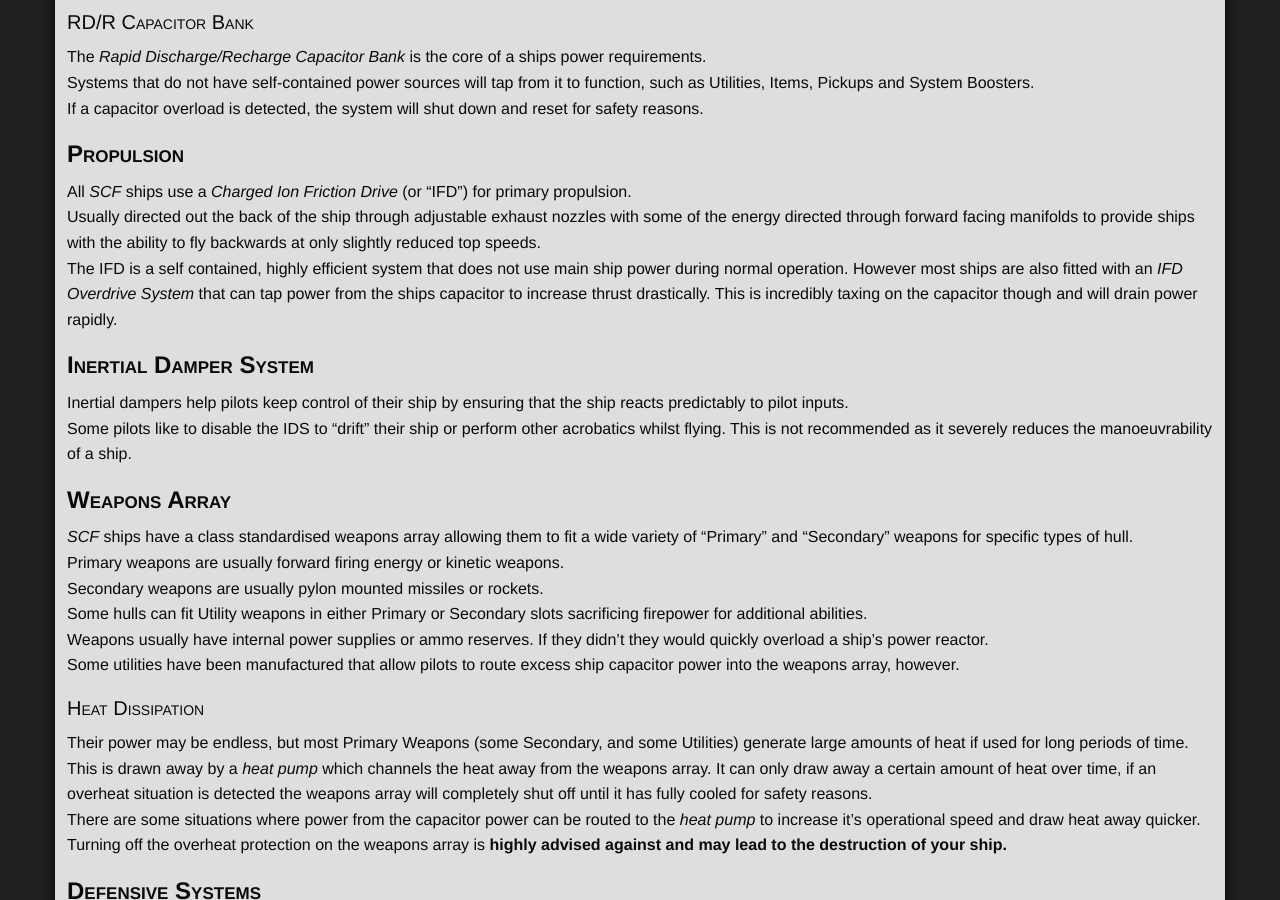
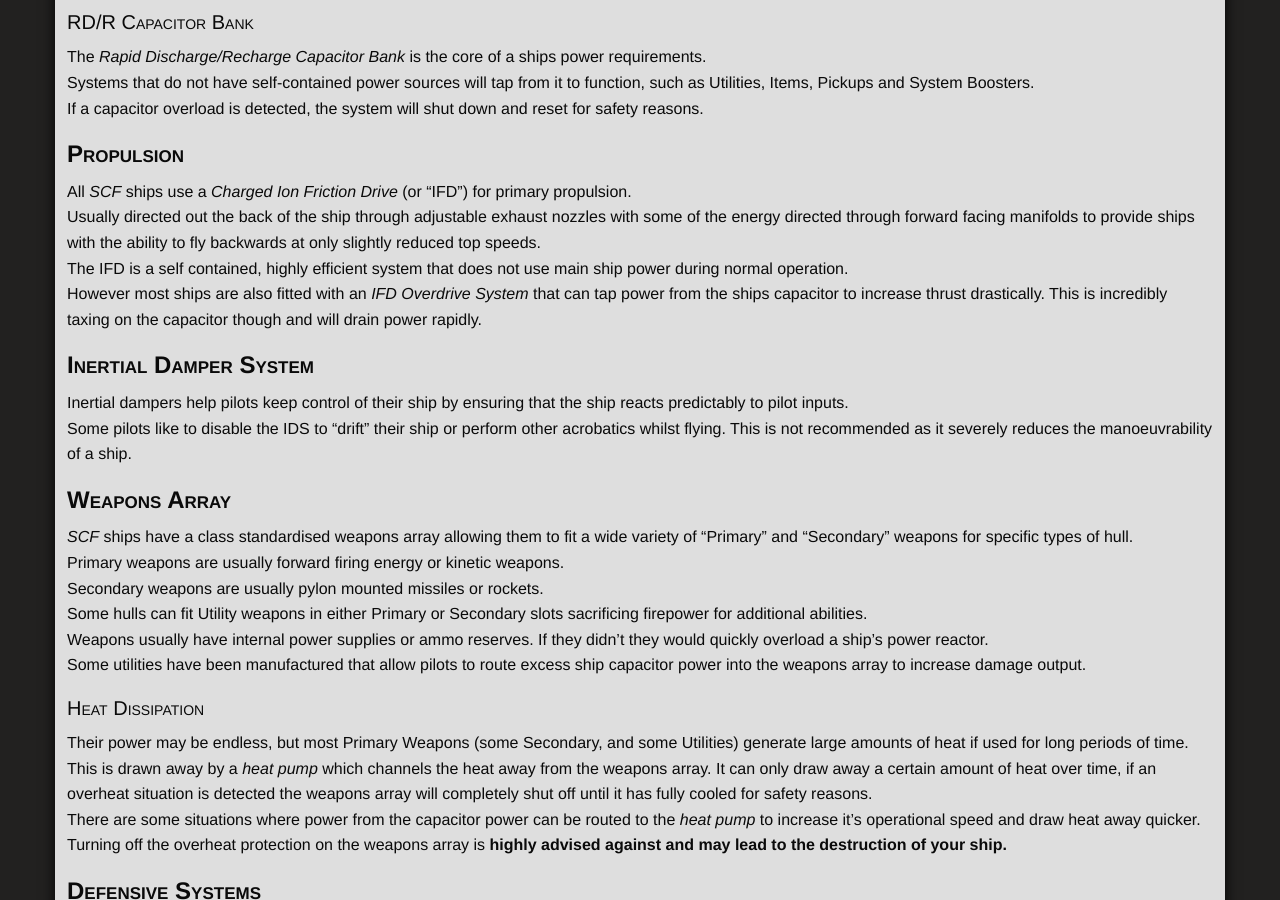
Before and after one commit to ori-sky/polar-space, a Jekyll site: the page built from designs/ships.md, in a window 1280 px wide and 900 px high, scrolled down 525 px. Built offline with Jekyll 4.4.1, drawn with Linux system fonts in a browser that asks for light colours; nearby versions of some CDN libraries; some web fonts are replaced; our own code applies the rules of GitHub Pages for plain Markdown files; library files that are not in the unit come from our copies.

Commit message:
designs/ships.md updated from https://stackedit.io/

```diff
--- a/designs/ships.md
+++ b/designs/ships.md
@@ -33,7 +33,7 @@
 Secondary weapons are usually pylon mounted missiles or rockets.
 Some hulls can fit Utility weapons in either Primary or Secondary slots sacrificing firepower for additional abilities.
 Weapons usually have internal power supplies or ammo reserves. If they didn't they would quickly overload a ship's power reactor.
-Some utilities have been manufactured that allow pilots to route excess ship capacitor power into the weapons array, however.
+Some utilities have been manufactured that allow pilots to route excess ship capacitor power into the weapons array to increase damage output.
 ### Heat Dissipation
 Their power may be endless, but most Primary Weapons (some Secondary, and some Utilities) generate large amounts of heat if used for long periods of time.
 This is drawn away by a *heat pump* which channels the heat away from the weapons array. It can only draw away a certain amount of heat over time, if an overheat situation is detected the weapons array will completely shut off until it has fully cooled for safety reasons.
```
Also changed, not shown: other parts of designs/ships.md (+1 -1 lines).
